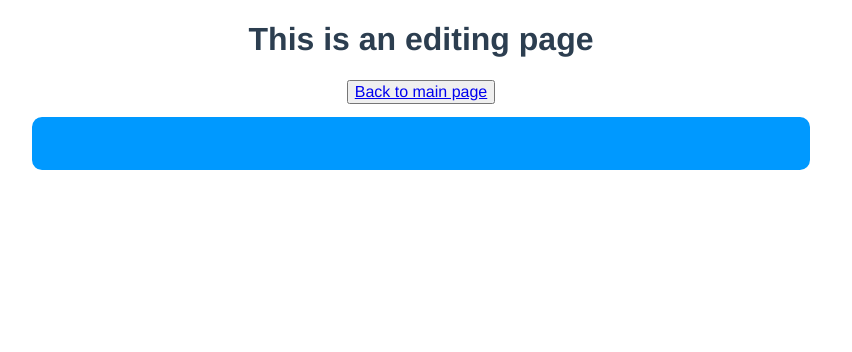
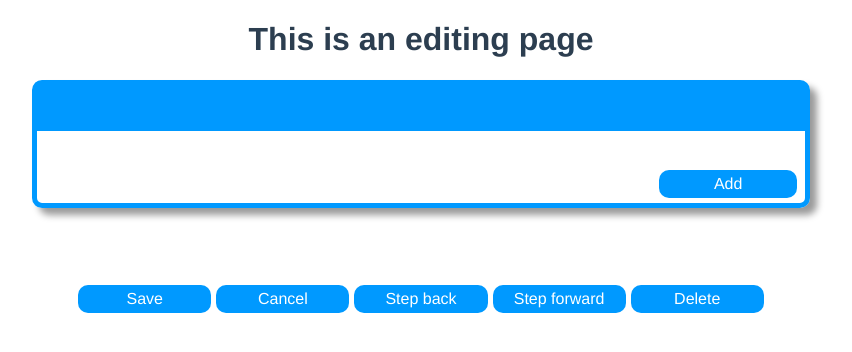
Before and after one commit to TitarenkoBA/notes, a Vue app: page /editing in a window 1280 px wide. Shown: the top 352 px of the page, without its empty margins (219-1071 px from the left). Built offline with nearby package versions, Linux system fonts and the light colour scheme.

Commit message:
add save, cancel, delete buttons

```diff
--- a/src/components/Note.vue
+++ b/src/components/Note.vue
@@ -1,5 +1,5 @@
 <template>
-  <div class="note" @focusout="saveNote()">
+  <div class="note" @focusout="saveChanges()">
     <h3 class="note__title"
       :class="{note__title_contentEditableTitle: !isNotesPreview}"
       :contenteditable="!isNotesPreview">
@@ -17,18 +17,27 @@
           :contenteditable="!isNotesPreview">
           {{todo.text}}
         </p>
+        <button class="note__todo-button" v-if="!isNotesPreview">del</button>
       </div>
     </div>
-    <div class="note__buttons-container" v-if="isNotesPreview">
+    <div class="note__buttons-container">
       <button
+        v-if="isNotesPreview"
         class="note__button"
         @click="editNote(note)">
         Edit
       </button>
       <button
+        v-if="isNotesPreview"
         class="note__button"
         @click="deleteNote(note)">
         Delete
+      </button>
+      <button
+        v-if="!isNotesPreview"
+        class="note__button"
+        @click="addTodo()">
+        Add
       </button>
     </div>
   </div>
@@ -46,8 +55,8 @@ export default {
       const noteID = note.id;
       this.$store.dispatch('deleteNote', noteID);
     },
-    saveNote() {
-      const todos = Array.prototype.slice.call(document.querySelectorAll('.note__todo'));
+    saveChanges() {
+      const todos = document.querySelectorAll('.note__todo');
       const newTodos = [];
       todos.forEach((item) => {
         newTodos.push(
@@ -63,7 +72,8 @@ export default {
         title: document.querySelector('.note__title').textContent,
         todos: newTodos,
       };
-      this.$store.dispatch('saveNote', note);
+      this.$store.dispatch('savePrevChanges')
+        .then(() => this.$store.dispatch('saveLastChanges', note));
     },
   },
 };
@@ -79,13 +89,14 @@ export default {
   height: 20%;
   border: 5px solid #0099ff;
   border-radius: 10px;
+  box-shadow: 7px 7px 7px rgba(0, 0, 0, 0.4)
 }
 .note__title {
   text-align: left;
   width: 100%;
   margin: 0;
   color: white;
-  border-bottom: 2px solid #0099ff;
+  border-bottom: 5px solid #0099ff;
   background-color: #0099ff;
   padding: 10px 10px 10px 5%;
   transition: all 0.5s;
@@ -95,10 +106,12 @@ export default {
     cursor: pointer;
     background-color: white;
     color: #0099ff;
+    border-radius: 10px;
   }
   &:focus {
     background-color: white;
     color: #0099ff;
+    border-radius: 10px;
   }
 }
 .note__todos {
@@ -108,6 +121,10 @@ export default {
 }
 .note__todo {
   display: flex;
+  border-bottom: 1px solid #0099ff;
+  &:last-child {
+    border-bottom: none;
+  }
 }
 .note__checkbox {
   margin-right: 5%;
@@ -116,16 +133,24 @@ export default {
   width: 80%;
   padding: 2%;
   margin: 0;
+  border-radius: 10px;
+  border: 2px solid transparent;
   transition: all 0.5s;
 }
 .note__text_contentEditableText {
   &:hover {
     background-color: #99ccff;
+    border: 2px solid transparent;
     cursor: pointer;
   }
   &:focus {
-    background-color: #99ccff;
+    border: 2px solid #99ccff;
   }
+}
+.note__todo-button {
+  .note__button;
+  width: 7%;
+  margin-top: 1%;
 }
 .note__buttons-container {
   width: 20%;
--- a/src/store/index.js
+++ b/src/store/index.js
@@ -54,15 +54,39 @@ export default new Vuex.Store({
   },
   mutations: {
     editNote(state, note) {
-      this.state.EditingNote = { ...note };
+      state.LastEditingNote = { ...note };
     },
     deleteNote(state, noteID) {
-      const { notes } = this.state;
+      const { notes } = state;
       const noteIndex = notes.findIndex((el) => el.id === noteID);
       notes.splice(noteIndex, 1);
     },
-    saveNote(state, note) {
-      this.state.EditingNote = { ...note };
+    savePrevChanges(state) {
+      state.EditingNote = { ...this.state.LastEditingNote };
+    },
+    saveLastChanges(state, note) {
+      state.LastEditingNote = { ...note };
+    },
+    cleateNewNote() {
+      this.state.LastEditingNote = {
+        id: Math.round(Math.random() * 100),
+        title: 'New note',
+        todos: {},
+      };
+    },
+    saveNote(state) {
+      const newNote = state.LastEditingNote;
+      const note = state.notes.find((el) => el.id === newNote.id);
+      if (note) {
+        note.id = newNote.id;
+        note.title = newNote.title;
+        note.todos = newNote.todos;
+      } else {
+        state.notes.unshift(newNote);
+      }
+    },
+    cancel(state) {
+      state.LastEditingNote = {};
     },
   },
   actions: {
@@ -72,8 +96,20 @@ export default new Vuex.Store({
     deleteNote(context, noteID) {
       context.commit('deleteNote', noteID);
     },
-    saveNote(context, note) {
-      context.commit('saveNote', note);
+    savePrevChanges(context) {
+      context.commit('savePrevChanges');
+    },
+    saveLastChanges(context, note) {
+      context.commit('saveLastChanges', note);
+    },
+    cleateNewNote(context) {
+      context.commit('cleateNewNote');
+    },
+    saveNote(context) {
+      context.commit('saveNote');
+    },
+    cancel(context) {
+      context.commit('cancel');
     },
   },
   modules: {
--- a/src/views/Editing.vue
+++ b/src/views/Editing.vue
@@ -1,8 +1,16 @@
 <template>
   <div class="editing">
-    <h1>This is an editing page</h1>
-    <button><router-link to="/">Back to main page</router-link></button>
-    <Note :note="EditingNote" :isNotesPreview="false"/>
+    <h1 class="editing__title">This is an editing page</h1>
+    <Note
+      :note="EditingNote"
+      :isNotesPreview="false"/>
+    <div class="editing__buttons-container">
+      <button class="editing__button" @click="saveNote()">Save</button>
+      <button class="editing__button" @click="cancel()">Cancel</button>
+      <button class="editing__button">Step back</button>
+      <button class="editing__button">Step forward</button>
+      <button class="editing__button" @click="deleteNote()">Delete</button>
+    </div>
   </div>
 </template>
 
@@ -16,8 +24,52 @@ export default {
   },
   computed: {
     EditingNote() {
-      return this.$store.state.EditingNote;
+      return this.$store.state.LastEditingNote;
+    },
+  },
+  methods: {
+    saveNote() {
+      this.$store.dispatch('saveNote')
+        .then(() => this.$router.push('/'));
+    },
+    cancel() {
+      this.$store.dispatch('cancel')
+        .then(() => this.$router.push('/'));
+    },
+    deleteNote() {
+      const noteID = this.EditingNote.id;
+      this.$store.dispatch('deleteNote', noteID)
+        .then(() => this.$router.push('/'));
     },
   },
 };
 </script>
+
+<style lang="less" scoped>
+.editing__buttons-container {
+  width: 80%;
+  padding-top: 5%;
+  margin: auto;
+}
+.editing__button {
+  margin-bottom: 5px;
+  border: none;
+  cursor: pointer;
+  border-radius: 10px;
+  width: 13%;
+  padding: 5px;
+  margin-right: 5px;
+  color: white;
+  background-color: #0099ff;
+  transition: all 0.5s;
+  &:last-child {
+    margin-right: 0;
+  }
+  &:hover {
+    background-color: #0066ff;
+  }
+  &:active {
+    background-color: #99ccff;
+  }
+}
+</style>
--- a/src/views/Home.vue
+++ b/src/views/Home.vue
@@ -1,6 +1,7 @@
 <template>
   <div class="home">
-    <button><router-link to="/editing">Create new note</router-link></button>
+    <h1 class="home__title">This is an home page</h1>
+    <button class="home__button" @click="cleateNewNote()">Create</button>
     <NotesPreview />
   </div>
 </template>
@@ -13,5 +14,32 @@ export default {
   components: {
     NotesPreview,
   },
+  methods: {
+    cleateNewNote() {
+      this.$store.dispatch('cleateNewNote')
+        .then(() => this.$router.push('/editing'));
+    },
+  },
 };
 </script>
+
+<style lang="less" scoped>
+.home__button {
+  margin: 10px auto 0 -50%;
+  border: none;
+  cursor: pointer;
+  border-radius: 10px;
+  width: 10%;
+  padding: 5px;
+  color: white;
+  background-color: #0099ff;
+  text-decoration: none;
+  transition: all 0.5s;
+  &:hover {
+    background-color: #0066ff;
+  }
+  &:active {
+    background-color: #99ccff;
+  }
+}
+</style>
```
